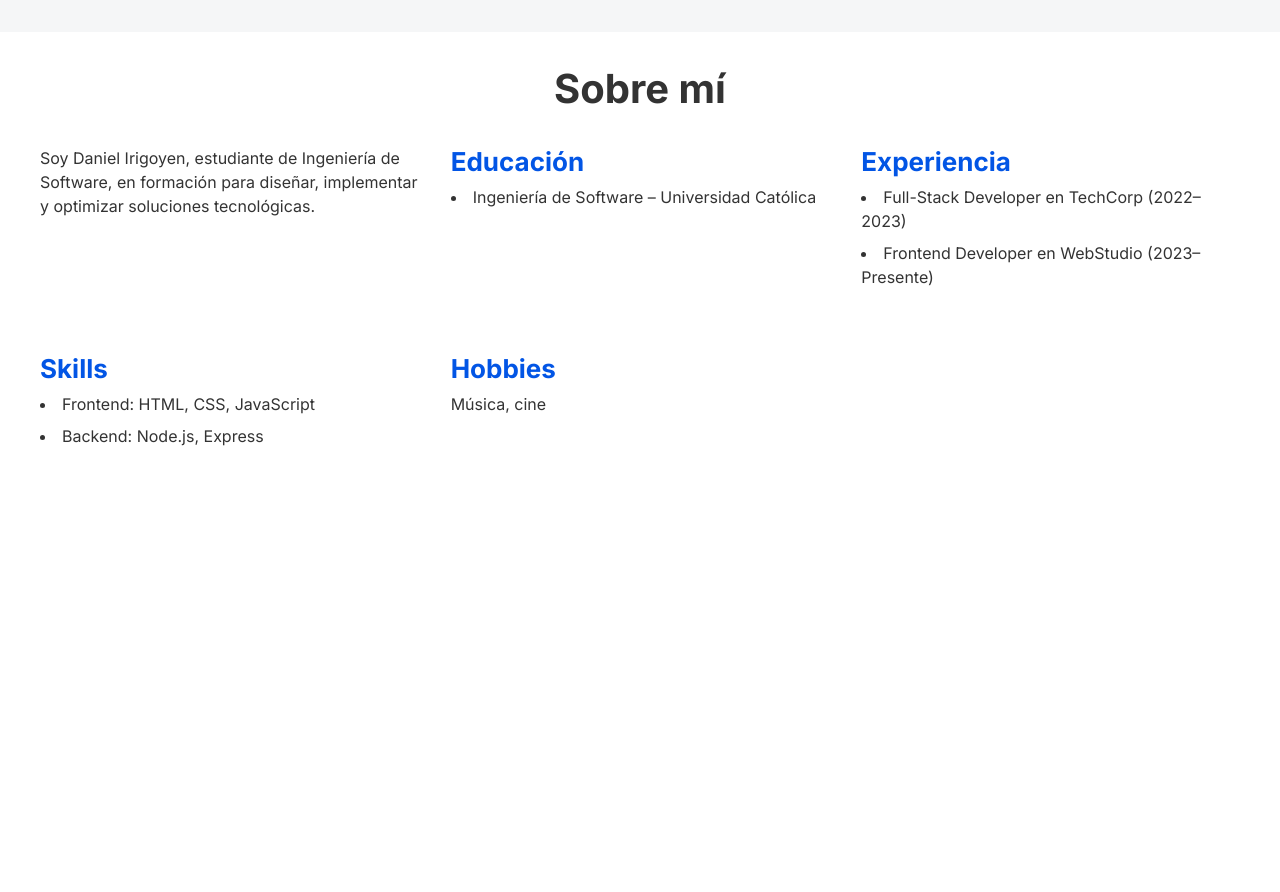
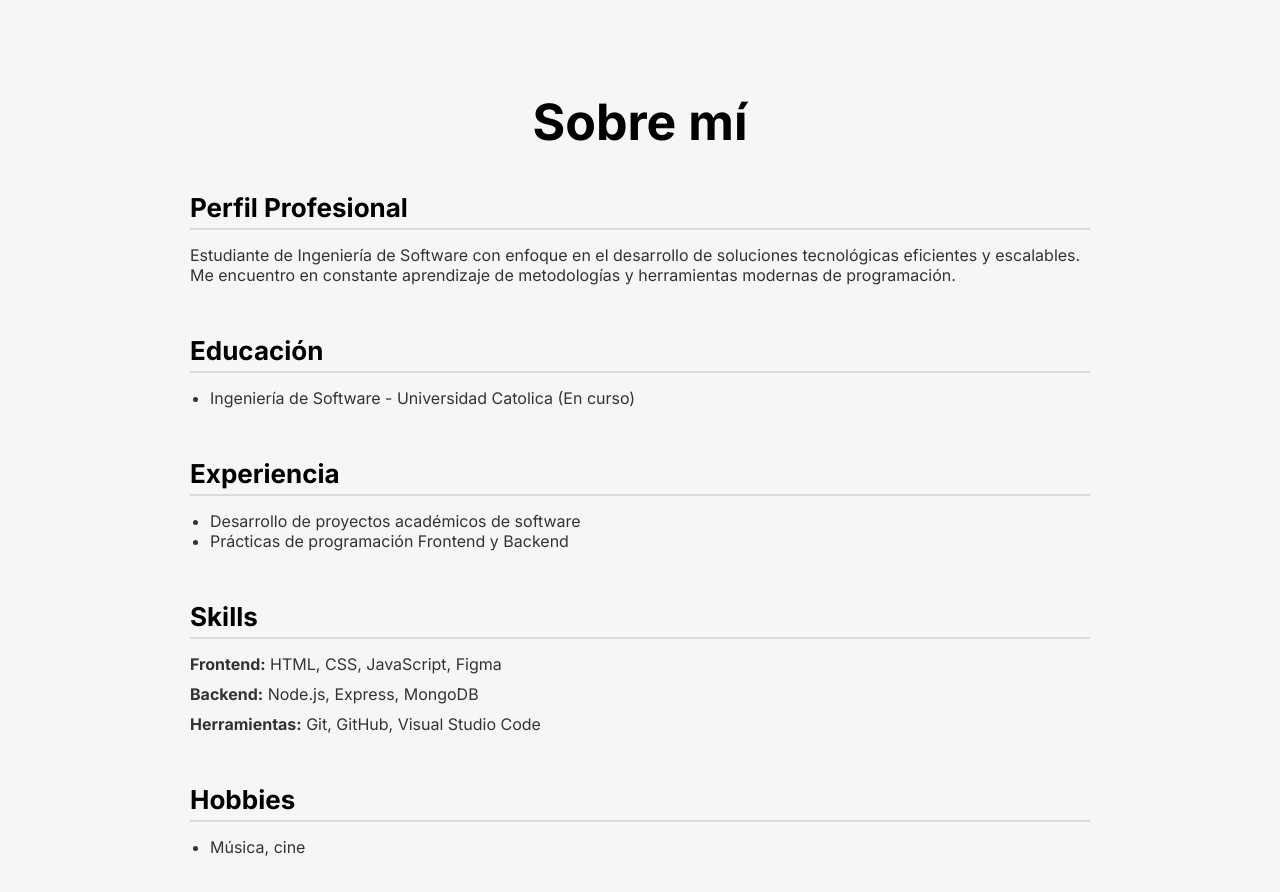
Before and after one commit to Parcibal12/portfolio-personal, a plain HTML site: page index.html in a window 1280 px wide. Shown: the part 1423-2315 px from the top of the page. Before the commit the page ends 1935 px from the top, so only its background shows below. Drawn offline with Linux system fonts and the light colour scheme.

Commit message:
style: mejorar la sección 'Sobre mí' con diseño estético y estructura detallada

```diff
--- a/css/styles.css
+++ b/css/styles.css
@@ -206,62 +206,53 @@
   margin-top: var(--espacio-pequeño);
 }
 
-/* 4. SOBRE MÍ */
-#sobre-mi {
-  background-color: var(--color-secundario);
-  padding: var(--espacio-grande) var(--espacio-medio);
+/*SOBRE MÍ*/
+.sobre-mi {
+  background-color: #F5F6F7;
+  padding: 60px 20px;
   text-align: center;
 }
 
-#sobre-mi h2 {
-  font-family: var(--font-base);
-  font-weight: 700;           /* Inter Bold */
-  font-size: 40px;
-  line-height: 50px;
-  color: var(--color-texto);
-  margin-bottom: var(--espacio-grande);
+.sobre-mi h2 {
+  font-family: 'Inter', sans-serif;
+  font-weight: bold;
+  font-size: 50px;
+  color: #000000;
+  margin-bottom: 40px;
 }
 
-.sobre-mi-grid {
-  display: grid;
-  grid-template-columns: repeat(auto-fit, minmax(280px, 1fr));
-  gap: var(--espacio-grande);
-  max-width: 1200px;
-  margin: 0 auto;
+.subsection {
+  margin-bottom: 50px;
   text-align: left;
+  max-width: 900px;
+  margin-left: auto;
+  margin-right: auto;
 }
 
-/* Texto de perfil y hobbies */
-.perfil-profesional p,
-.hobbies p {
-  font-family: var(--font-base);
-  font-weight: 400;           /* Inter Regular */
-  font-size: 16px;
-  line-height: 24px;
-  color: var(--color-texto);
-  margin-bottom: var(--espacio-grande);
+.subsection h3 {
+  font-family: 'Inter', sans-serif;
+  font-weight: bold;
+  font-size: 26px;
+  color: #000000;
+  margin-bottom: 15px;
+  border-bottom: 2px solid #DADADA;
+  padding-bottom: 5px;
 }
 
-/* Subtítulos */
-#sobre-mi h3 {
-  font-family: var(--font-base);
-  font-weight: 700;           /* Inter Bold */
-  font-size: 26px;
-  color: var(--color-primario);
-  margin-bottom: var(--espacio-pequeño);
+.subsection p,
+.subsection ul,
+.subsection div {
+  font-family: 'Inter', sans-serif;
+  font-weight: 400;
+  font-size: 16px;
+  color: #333333;
 }
 
-/* Listas */
-.sobre-mi-grid ul {
-  list-style: disc inside;
-  margin-bottom: var(--espacio-grande);
+.subsection ul {
+  list-style-type: disc;
+  padding-left: 20px;
 }
 
-.sobre-mi-grid li {
-  font-family: var(--font-base);
-  font-weight: 400;           /* Inter Regular */
-  font-size: 16px;
-  line-height: 24px;
-  color: var(--color-texto);
-  margin-bottom: var(--espacio-pequeño);
+.skills div {
+  margin-bottom: 10px;
 }
--- a/index.html
+++ b/index.html
@@ -79,44 +79,56 @@
     </div>
   </section>
 
-    <!-- 4. Sobre mí -->
-  <section id="sobre-mi">
+  <section id="sobre-mi" class="sobre-mi">
     <h2>Sobre mí</h2>
-    <div class="sobre-mi-grid">
-      <!-- Perfil profesional -->
-      <div class="perfil-profesional">
-        <p>Soy Daniel Irigoyen, estudiante de Ingeniería de Software, en formación para diseñar, implementar y optimizar soluciones tecnológicas.</p>
+
+    <div class="subsection">
+      <h3>Perfil Profesional</h3>
+      <p>
+        Estudiante de Ingeniería de Software con enfoque en el desarrollo de soluciones tecnológicas eficientes y escalables. Me encuentro en constante aprendizaje de metodologías y herramientas modernas de programación.
+      </p>
     </div>
-      <!-- Educación -->
-      <div class="educacion">
+
+    <div class="subsection">
       <h3>Educación</h3>
       <ul>
-          <li>Ingeniería de Software – Universidad Católica</li>
+        <li>Ingeniería de Software - Universidad Catolica (En curso)</li>
       </ul>
     </div>
-      <!-- Experiencia -->
-      <div class="experiencia">
+
+    <div class="subsection">
       <h3>Experiencia</h3>
       <ul>
-          <li>Full-Stack Developer en TechCorp (2022–2023)</li>
-          <li>Frontend Developer en WebStudio (2023–Presente)</li>
+        <li>Desarrollo de proyectos académicos de software</li>
+        <li>Prácticas de programación Frontend y Backend</li>
       </ul>
     </div>
-      <!-- Skills -->
+
+    <div class="subsection">
+      <h3>Skills</h3>
       <div class="skills">
-        <h3>Skills</h3>
+        <div>
+          <strong>Frontend:</strong> HTML, CSS, JavaScript, Figma
+        </div>
+        <div>
+          <strong>Backend:</strong> Node.js, Express, MongoDB
+        </div>
+        <div>
+          <strong>Herramientas:</strong> Git, GitHub, Visual Studio Code
+        </div>
+      </div>
+    </div>
+
+    <div class="subsection">
+      <h3>Hobbies</h3>
       <ul>
-          <li>Frontend: HTML, CSS, JavaScript</li>
-          <li>Backend: Node.js, Express</li>
+        <li>Música, cine</li>
+
       </ul>
     </div>
-      <!-- Hobbies -->
-      <div class="hobbies">
-        <h3>Hobbies</h3>
-        <p> Música, cine </p>
-      </div>
-    </div>
   </section>
+
+
 
 
 
```
Lines whose indentation alone changed are shown as unchanged.
